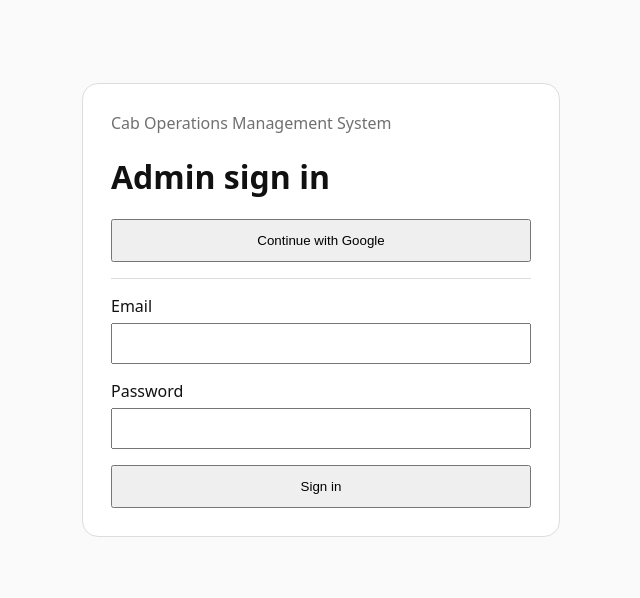
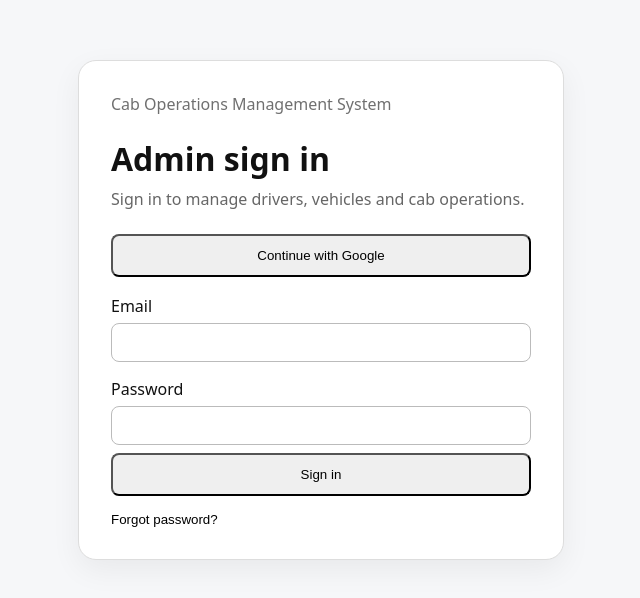
Before and after one commit to shahabhishekofficial-create/Cab-Application, a Next.js app in the folder apps/admin-web/: page /login in a window 1280 px wide. Shown: the part 114-712 px from the top of the page, without its empty margins (319-959 px from the left). Built offline with nearby package versions, Linux system fonts and the light colour scheme.

Commit message:
feat(admin): add password reset to login

```diff
--- a/apps/admin-web/app/login/page.tsx
+++ b/apps/admin-web/app/login/page.tsx
@@ -8,53 +8,53 @@ export default function LoginPage() {
   const router = useRouter();
   const [email, setEmail] = useState('');
   const [password, setPassword] = useState('');
+  const [mode, setMode] = useState<'login' | 'reset'>('login');
   const [error, setError] = useState('');
+  const [message, setMessage] = useState('');
   const [busy, setBusy] = useState(false);
 
   async function signInWithGoogle() {
-    setBusy(true);
-    setError('');
+    setBusy(true); setError(''); setMessage('');
     const { error: oauthError } = await getSupabaseBrowserClient().auth.signInWithOAuth({
-      provider: 'google',
-      options: { redirectTo: `${window.location.origin}/` },
+      provider: 'google', options: { redirectTo: `${window.location.origin}/` },
     });
-    if (oauthError) {
-      setError(oauthError.message);
-      setBusy(false);
-    }
+    if (oauthError) { setError(oauthError.message); setBusy(false); }
   }
 
   async function submit(event: FormEvent) {
-    event.preventDefault();
-    setBusy(true);
-    setError('');
+    event.preventDefault(); setBusy(true); setError(''); setMessage('');
     try {
-      const { error: signInError } = await getSupabaseBrowserClient().auth.signInWithPassword({ email: email.trim(), password });
-      if (signInError) {
-        setError(signInError.message);
+      const supabase = getSupabaseBrowserClient();
+      if (mode === 'reset') {
+        const { error: resetError } = await supabase.auth.resetPasswordForEmail(email.trim(), {
+          redirectTo: `${window.location.origin}/reset-password`,
+        });
+        if (resetError) throw resetError;
+        setMessage('Password reset email sent. Check your inbox and follow the link.');
         return;
       }
-      router.replace('/');
-      router.refresh();
-    } catch (e) {
-      setError(e instanceof Error ? e.message : 'Unable to sign in');
-    } finally {
-      setBusy(false);
-    }
+      const { error: signInError } = await supabase.auth.signInWithPassword({ email: email.trim(), password });
+      if (signInError) throw signInError;
+      router.replace('/'); router.refresh();
+    } catch (e) { setError(e instanceof Error ? e.message : 'Unable to continue'); }
+    finally { setBusy(false); }
   }
 
   return (
-    <main style={{ minHeight: '100vh', display: 'grid', placeItems: 'center', padding: 24, fontFamily: 'system-ui' }}>
-      <form onSubmit={submit} style={{ width: '100%', maxWidth: 420, padding: 28, border: '1px solid #ddd', borderRadius: 16, background: 'white' }}>
-        <p style={{ opacity: .6, marginTop: 0 }}>Cab Operations Management System</p>
-        <h1>Admin sign in</h1>
-        <button type="button" disabled={busy} onClick={signInWithGoogle} style={{ width:'100%', padding:12, marginBottom:16 }}>Continue with Google</button>
-        <div style={{ borderTop:'1px solid #ddd', paddingTop:16 }}>
-          <label>Email<input required type="email" value={email} onChange={e => setEmail(e.target.value)} style={{ display:'block', width:'100%', boxSizing:'border-box', marginTop:6, marginBottom:16, padding:11 }} /></label>
-          <label>Password<input required type="password" value={password} onChange={e => setPassword(e.target.value)} style={{ display:'block', width:'100%', boxSizing:'border-box', marginTop:6, marginBottom:16, padding:11 }} /></label>
+    <main style={{ minHeight:'100vh', display:'grid', placeItems:'center', padding:24, fontFamily:'system-ui', background:'#f6f7f9' }}>
+      <form onSubmit={submit} style={{ width:'100%', maxWidth:420, padding:32, border:'1px solid #ddd', borderRadius:18, background:'white', boxShadow:'0 10px 30px rgba(0,0,0,.06)' }}>
+        <p style={{ opacity:.6, marginTop:0 }}>Cab Operations Management System</p>
+        <h1 style={{ marginBottom:8 }}>{mode === 'login' ? 'Admin sign in' : 'Reset your password'}</h1>
+        <p style={{ color:'#666', marginTop:0 }}>{mode === 'login' ? 'Sign in to manage drivers, vehicles and cab operations.' : 'Enter your admin email and we’ll send you a secure reset link.'}</p>
+        {mode === 'login' && <button type="button" disabled={busy} onClick={signInWithGoogle} style={{ width:'100%', padding:12, margin:'8px 0 18px', borderRadius:8 }}>Continue with Google</button>}
+        <label>Email<input required autoComplete="email" type="email" value={email} onChange={e=>setEmail(e.target.value)} style={{ display:'block', width:'100%', boxSizing:'border-box', marginTop:6, marginBottom:16, padding:11, border:'1px solid #bbb', borderRadius:8 }} /></label>
+        {mode === 'login' && <label>Password<input required autoComplete="current-password" type="password" value={password} onChange={e=>setPassword(e.target.value)} style={{ display:'block', width:'100%', boxSizing:'border-box', marginTop:6, marginBottom:8, padding:11, border:'1px solid #bbb', borderRadius:8 }} /></label>}
+        {error && <p role="alert" style={{ color:'#b00020' }}>{error}</p>}
+        {message && <p role="status" style={{ color:'#176b35' }}>{message}</p>}
+        <button disabled={busy} type="submit" style={{ width:'100%', padding:12, borderRadius:8 }}>{busy ? 'Please wait…' : mode === 'login' ? 'Sign in' : 'Send reset email'}</button>
+        <div style={{ marginTop:16, display:'flex', justifyContent:'space-between', fontSize:14 }}>
+          {mode === 'login' ? <button type="button" onClick={()=>{setMode('reset');setError('');setMessage('')}} style={{ border:0, background:'none', padding:0, cursor:'pointer' }}>Forgot password?</button> : <button type="button" onClick={()=>{setMode('login');setError('');setMessage('')}} style={{ border:0, background:'none', padding:0, cursor:'pointer' }}>← Back to sign in</button>}
         </div>
-        {error && <p role="alert" style={{ color:'#b00020' }}>{error}</p>}
-        <button disabled={busy} type="submit" style={{ width:'100%', padding:12 }}>{busy ? 'Signing in…' : 'Sign in'}</button>
       </form>
     </main>
   );
```
